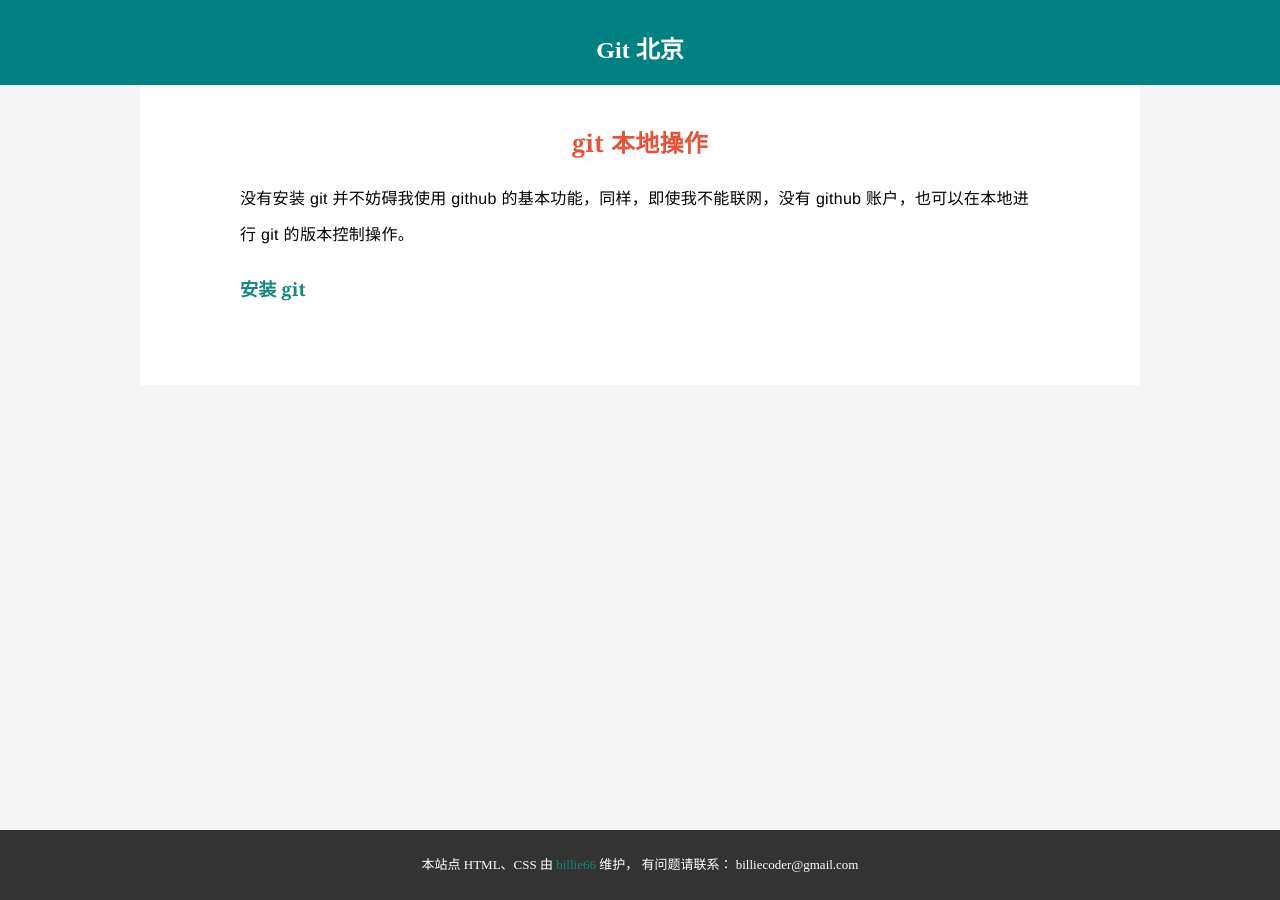
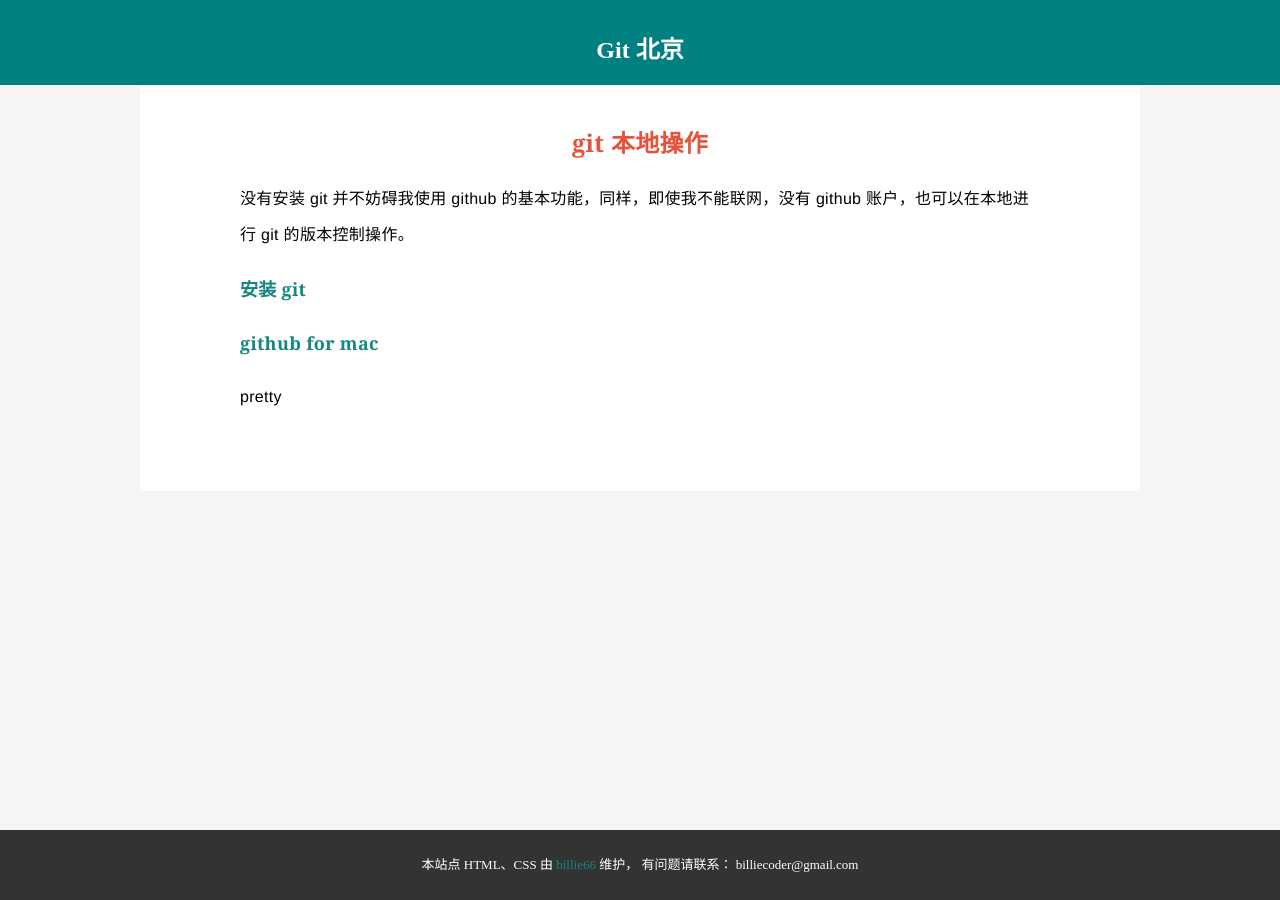
Before and after one commit to happypeter/gitbeijing, a Jekyll site: the page built from 3_local_git.md, in a window 1280 px wide. Built offline with Jekyll 4.4.1, drawn with Linux system fonts in a browser that asks for light colours; Markdown is read by kramdown in place of the engine named in the settings.

Commit message:
good viewer modified
using github for mac

```diff
--- a/3_local_git.md
+++ b/3_local_git.md
@@ -8,3 +8,6 @@ title: git 本地操作
 没有安装 git 并不妨碍我使用 github 的基本功能，同样，即使我不能联网，没有 github 账户，也可以在本地进行 git 的版本控制操作。
 
 ### 安装 git
+
+### github for mac
+pretty
```
